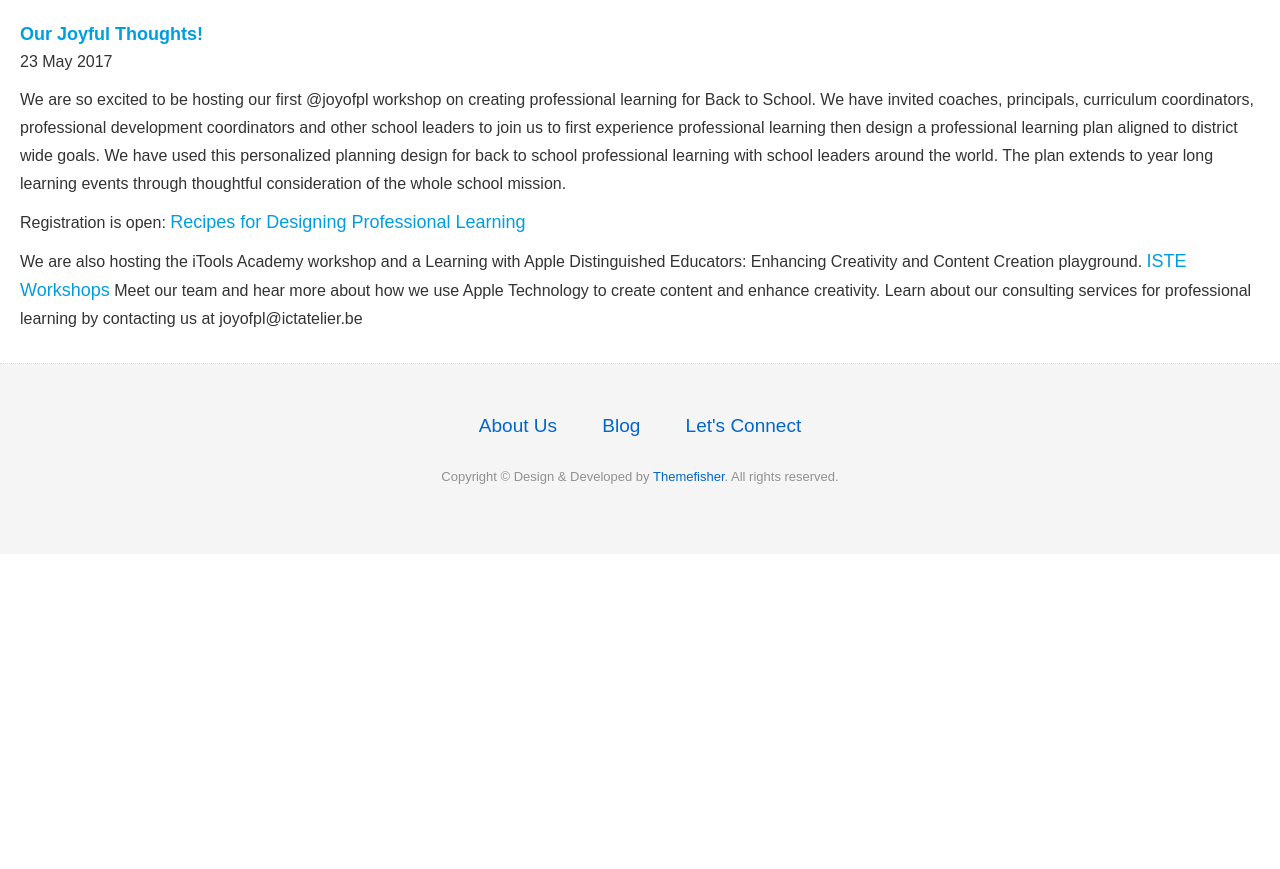
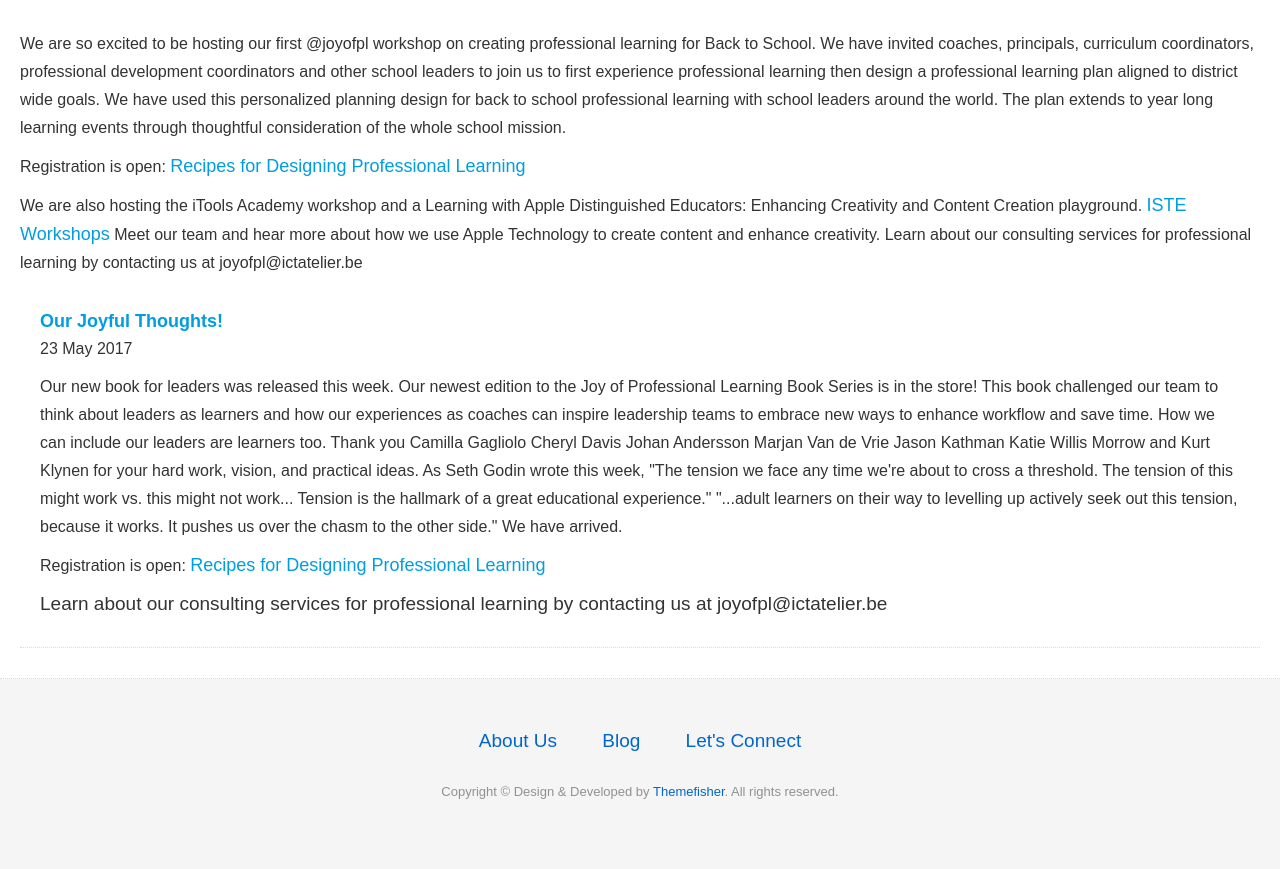
Before and after one commit to meesterkurt/joyofprofessionallearning, a Jekyll site: the page built from blog.md, in a window 1280 px wide. Shown: the part 409-1278 px from the top of the page. Built offline with Jekyll 4.4.1, drawn with Linux system fonts in a browser that asks for light colours; nearby versions of some CDN libraries; before the commit the page ends 963 px from its top, so only the background shows below that.

Commit message:
New Blog post code added

```diff
--- a/blog.md
+++ b/blog.md
@@ -8,8 +8,8 @@ img: blog-hero
 
 {% for post in site.posts %}
 <div class="post-area">
-  <a href="{{ post.url | prepend: site.baseurl }}" class="bold">{{ post.title }}</a>
-  <p class="post-date">{{ post.date | date_to_long_string }}</p>
+  <a href="{{ post.url | prepend: site.baseurl }}" class="bold">{{ post.ISTE2017 }}</a>
+  <p class="post-date">{{ post.May 25 | date_to_long_string }}</p>
   <p>We are so excited to be hosting our first @joyofpl workshop on creating professional learning for Back to School. We have invited coaches, principals, curriculum coordinators, professional development coordinators and other school leaders to join us to first experience professional learning  then design a professional learning plan aligned to district wide goals. We have used this personalized planning design for back to school professional learning with school leaders around the world. The plan extends to year long learning events through thoughtful consideration of the whole school mission.
       <div>
     <div>
@@ -28,3 +28,27 @@ img: blog-hero
   <div>
 <div>
 {% endfor %}
+
+{% for post in site.posts %}
+<div class="post-area">
+  <a href="{{ post.url | prepend: site.baseurl }}" class="bold">{{ post.title }}</a>
+  <p class="post-date">{{ post.date | date_to_long_string }}</p>
+  <p>Our new book for leaders was released this week.
+Our newest edition to the Joy of Professional Learning Book Series is in the store! This book challenged our team to think about leaders as learners and how our experiences as coaches can inspire leadership teams to embrace new ways to enhance workflow and save time. How we can include our leaders are learners too.
+Thank you Camilla Gagliolo Cheryl Davis Johan Andersson Marjan Van de Vrie Jason Kathman Katie Willis Morrow and Kurt Klynen for your hard work, vision, and practical ideas.
+As Seth Godin wrote this week,
+ "The tension we face any time we're about to cross a threshold. The tension of this might work vs. this might not work... Tension is the hallmark of a great educational experience."
+"...adult learners on their way to levelling up actively seek out this tension, because it works. It pushes us over the chasm to the other side."
+We have arrived.
+      <div>
+    <div>
+  <div>
+<div>
+<p>Registration is open: <a href="https://itunes.apple.com/us/book/the-joy-of-professional-learning-strategies-for-leaders/id1235488390?mt=11">Recipes for Designing Professional Learning</a>
+ <div>
+    {{ post.content | strip_html | truncatewords: 50 }}
+      <div>
+    <div>
+  <div>
+<div>
+{% endfor %}
```
